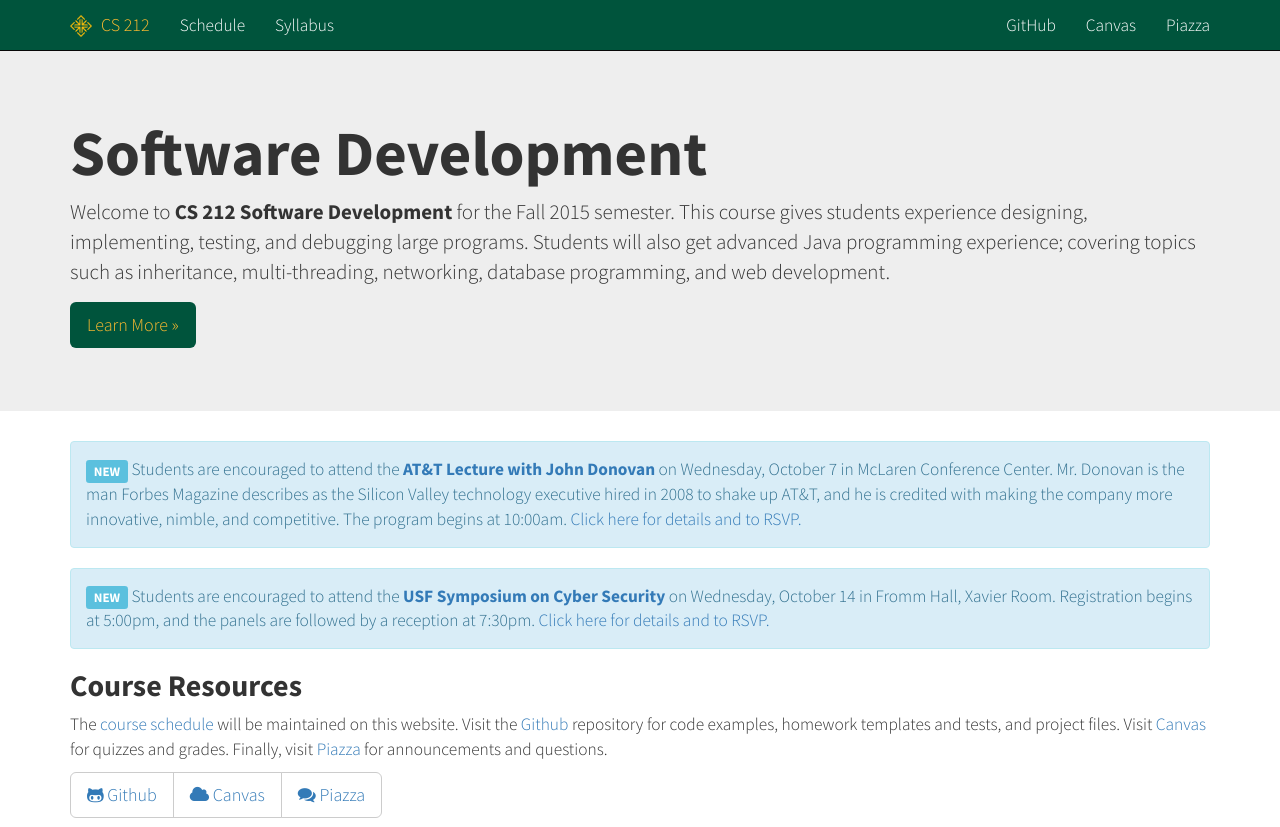
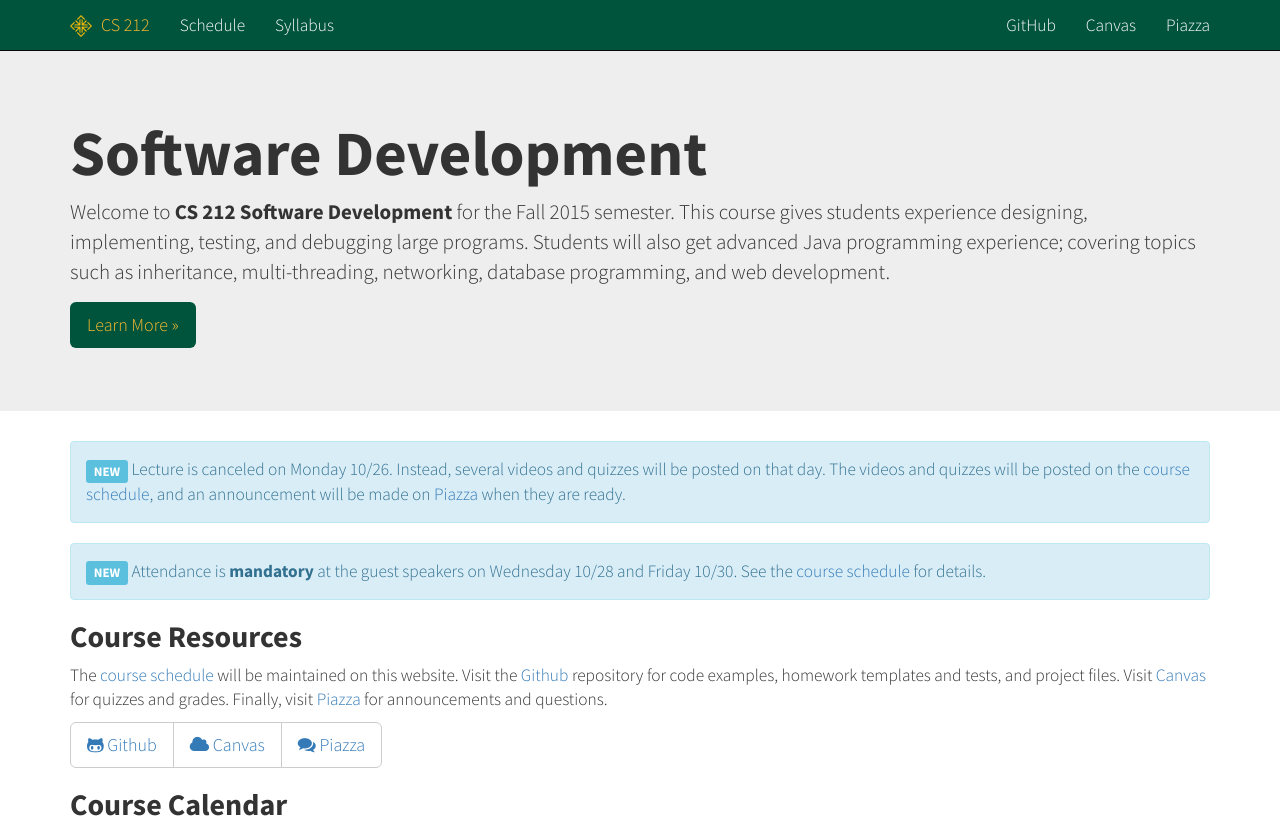
Before and after one commit to cs212/fall2015, a Jekyll site: the page built from index.html, in a window 1280 px wide and 900 px high, cut to the strip 0-827 px from the top of the window. Built offline with Jekyll 4.4.1, drawn with Linux system fonts in a browser that asks for light colours; Markdown is read by kramdown in place of the engine named in the settings.

Commit message:
Updating schedule.

```diff
--- a/index.html
+++ b/index.html
@@ -5,12 +5,12 @@ title: Home
 
 <p class="alert alert-info">
 <span class="label label-info">NEW</span>
-Students are encouraged to attend the <strong><a href="https://www.usfca.edu/event/2015-10-07-1000/att-lecture-john-donovan">AT&amp;T Lecture with John Donovan</a></strong> on Wednesday, October 7 in McLaren Conference Center. Mr. Donovan is the man Forbes Magazine describes as the Silicon Valley technology executive hired in 2008 to shake up AT&amp;T, and he is credited with making the company more innovative, nimble, and competitive. The program begins at 10:00am. <a href="https://www.usfca.edu/event/2015-10-07-1000/att-lecture-john-donovan">Click here for details and to RSVP.</a>
+Lecture is canceled on Monday 10/26. Instead, several videos and quizzes will be posted on that day. The videos and quizzes will be posted on the <a href="{{ {{ site.github.url }}/schedule.html">course schedule</a>, and an announcement will be made on <a href="https://piazza.com/usfca/fall2015/cs21201/home">Piazza</a> when they are ready.
 </p>
 
 <p class="alert alert-info">
 <span class="label label-info">NEW</span>
-Students are encouraged to attend the <strong><a href="http://alumni.usfca.edu/controls/email_marketing/admin/email_marketing_email_viewer.aspx?sid=1307&amp;gid=1&amp;eiid=11815&amp;seiid=7686&amp;usearchive=1&amp;puid=b0635dbe-1be3-4838-8447-48c6ae2a3777">USF Symposium on Cyber Security</a></strong> on Wednesday, October 14 in Fromm Hall, Xavier Room. Registration begins at 5:00pm, and the panels are followed by a reception at 7:30pm. <a href="http://alumni.usfca.edu/controls/email_marketing/admin/email_marketing_email_viewer.aspx?sid=1307&amp;gid=1&amp;eiid=11815&amp;seiid=7686&amp;usearchive=1&amp;puid=b0635dbe-1be3-4838-8447-48c6ae2a3777">Click here for details and to RSVP.</a>
+Attendance is <strong>mandatory</strong> at the guest speakers on Wednesday 10/28 and Friday 10/30. See the <a href="{{ {{ site.github.url }}/schedule.html">course schedule</a> for details.
 </p>
 
 <h2>Course Resources</h2>
```
Also changed, not shown: _data/schedule.yml (+6 -1 lines).
